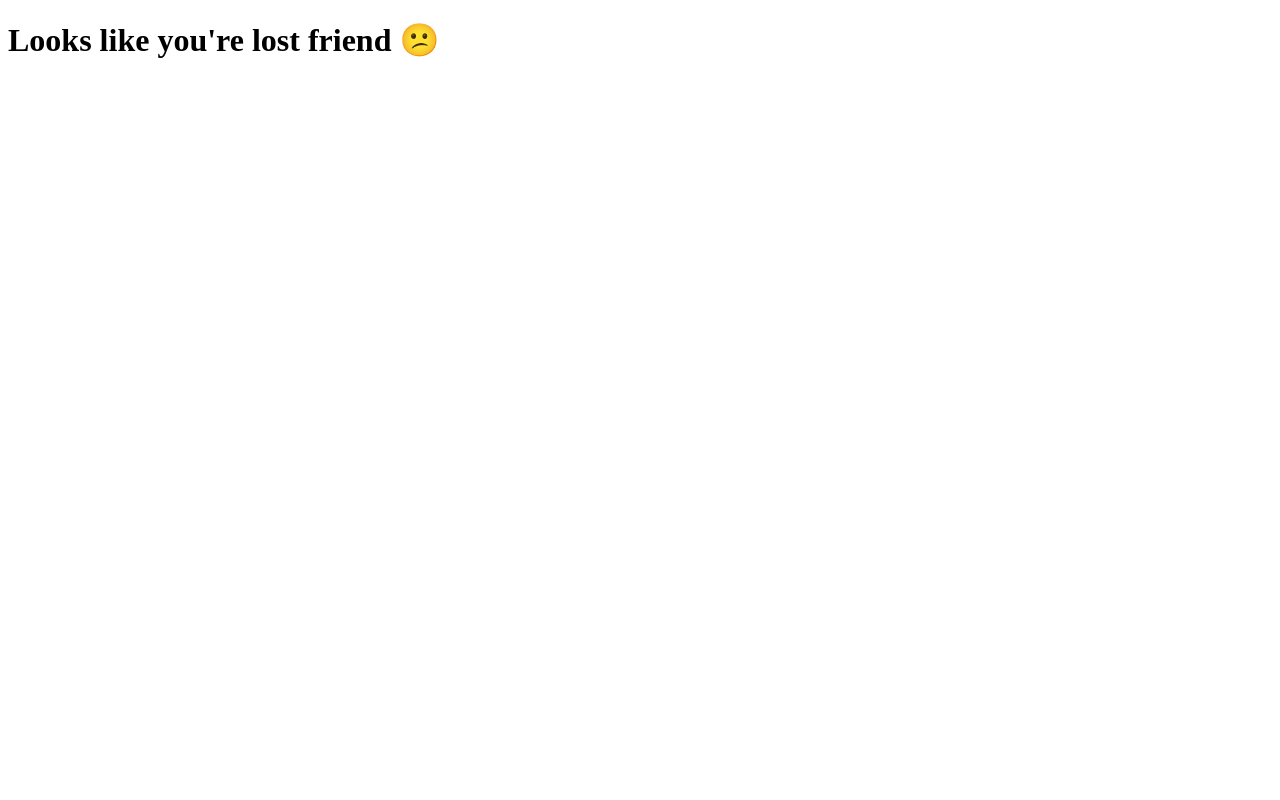
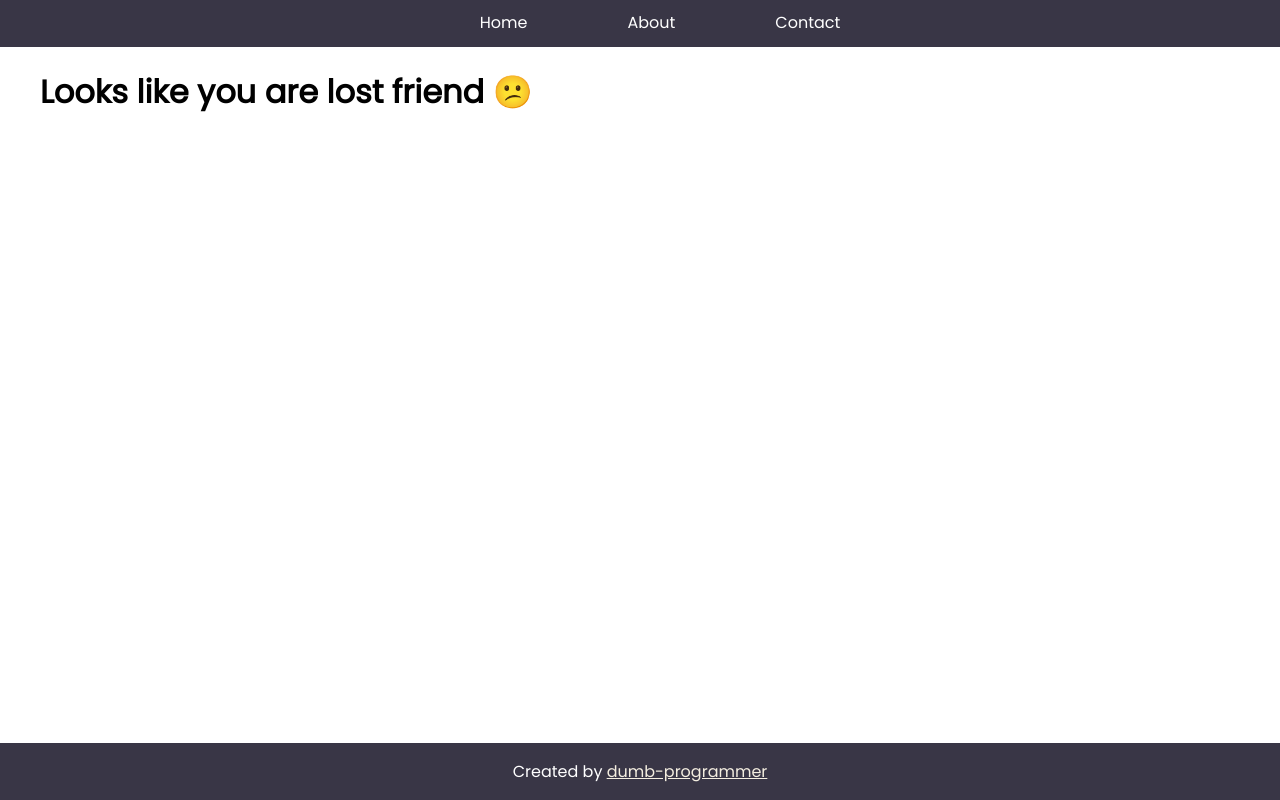
Before and after one commit to dumb-programmer/basic-informational-site, a plain HTML site: page static/404.html in a window 1280 px wide. Drawn offline with Linux system fonts and the light colour scheme.

Commit message:
Configure styles

```diff
--- a/index.js
+++ b/index.js
@@ -39,6 +39,10 @@ const server = http.createServer((req, res) => {
             res.end(data);
         }, () => handleError(res));
     }
+    else if (route.endsWith(".css")) {
+        res.writeHead(200, { "Content-Type": "text/css" });
+        sendFile(`./static/${route}`, (data) => res.end(data), () => handleError(res));
+    }
     else {
         res.writeHead(404, { "Content-Type": "text/html" });
         sendFile("./static/404.html", (data) => {
--- a/static/404.html
+++ b/static/404.html
@@ -5,8 +5,34 @@
     <meta http-equiv="X-UA-Compatible" content="IE=edge" />
     <meta name="viewport" content="width=device-width, initial-scale=1.0" />
     <title>Page Not Found</title>
+    <link rel="stylesheet" href="./styles.css" />
   </head>
   <body>
-    <h1>Looks like you're lost friend 😕</h1>
+    <header>
+      <nav>
+        <ul>
+          <li class="nav-link">
+            <a href="/">Home</a>
+          </li>
+          <li class="nav-link">
+            <a href="/about">About</a>
+          </li>
+          <li class="nav-link">
+            <a href="/contact-me">Contact</a>
+          </li>
+        </ul>
+      </nav>
+    </header>
+    <main>
+      <h1>Looks like you are lost friend 😕</h1>
+    </main>
+    <footer>
+      <p>
+        Created by
+        <a href="https://github.com/dumb-programmer" target="_blank"
+          >dumb-programmer</a
+        >
+      </p>
+    </footer>
   </body>
 </html>
--- /dev/null
+++ b/static/styles.css
@@ -0,0 +1,72 @@
+@import url(http://fonts.googleapis.com/css?family=Poppins);
+
+:root {
+    --primary-clr: #393646;
+    --accent: #F4EEE0;
+}
+
+body {
+    font-family: Poppins, system-ui, -apple-system, BlinkMacSystemFont, 'Segoe UI', Roboto, Oxygen, Ubuntu, Cantarell, 'Open Sans', 'Helvetica Neue', sans-serif;
+    display: flex;
+    flex-direction: column;
+    margin: 0;
+    min-height: 100vh;
+}
+
+header, footer {
+    background-color: var(--primary-clr);
+    color: white;
+}
+
+header {
+    display: flex;
+    justify-content: center;
+}
+
+nav>ul {
+    margin: 0;
+    display: flex;
+    gap: 5rem;
+}
+
+.nav-link {
+    padding: 10px;
+    list-style: none;
+    position: relative;
+}
+
+.nav-link__active {
+    background-color: #6D5D6E;
+}
+
+.nav-link a {
+    color: white;
+    text-decoration: none;
+}
+
+.nav-link a::after {
+    display: block;
+    content: "";
+    height: 2px;
+    background-color: var(--accent);
+    transform: scaleX(0);
+    transition: transform 0.3s;
+    transform-origin: left;
+}
+
+.nav-link a:hover::after {
+    transform: scaleX(1);
+}
+
+main {
+    flex: 2;
+    padding-left: 40px;
+}
+
+footer {
+    text-align: center;
+}
+
+footer a {
+    color: var(--accent);
+}
```
Also changed, not shown: static/about.html (+27 -1 lines), static/contact-me.html (+27 -1 lines), static/index.html (+27 -1 lines).
